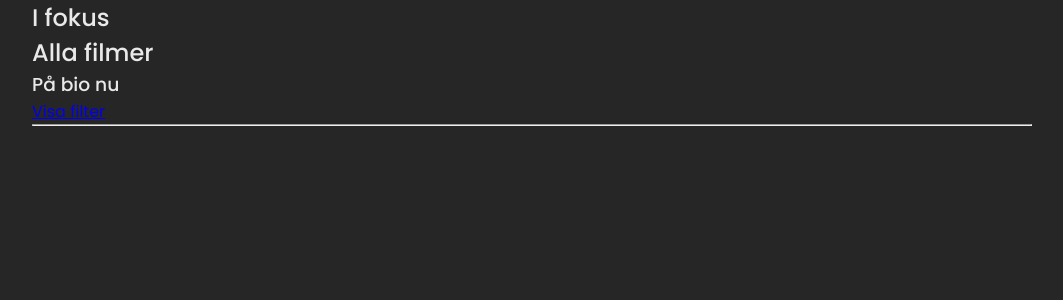
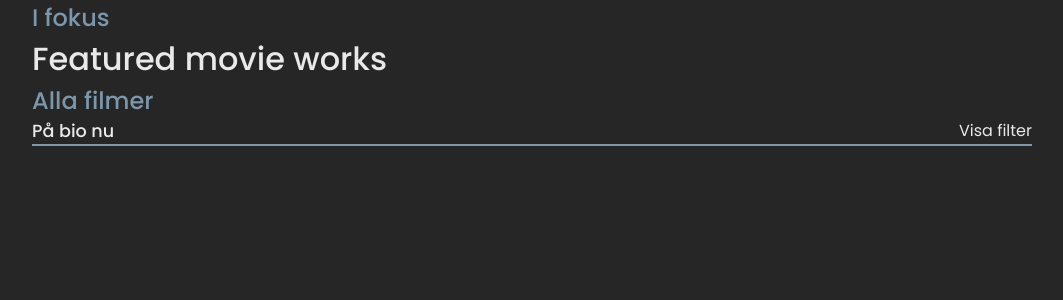
Before and after one commit to pernillafed/filmvisarna-cinema, a React (Create React App) app: page /movie-list in a window 1280 px wide. Shown: the top 300 px of the page, without its empty margins (108-1171 px from the left). Built offline with nearby package versions, Linux system fonts and the light colour scheme; a web font is replaced by a local one.

Commit message:
Created FeaturedMovie component and added it to MovieList page
Also added basic styles

```diff
--- /dev/null
+++ b/src/components/FeaturedMovie.jsx
@@ -0,0 +1,7 @@
+function FeaturedMovie() {
+    return (
+        <h1>Featured movie works</h1>
+    )
+}
+
+export default FeaturedMovie;
--- /dev/null
+++ b/src/css/MovieList.module.css
@@ -0,0 +1,18 @@
+.heading {
+    color:var(--main-header);
+}
+
+.filterLine {
+    display: flex;
+    justify-content: space-between;
+    border-bottom: 2px solid var(--main-header);
+}
+
+.filterLine h3 {
+    font-size: 1.1rem;
+}
+
+.filterLine a {
+    text-decoration: none;
+    color: #E9E9E9;
+}
--- a/src/pages/MovieList.jsx
+++ b/src/pages/MovieList.jsx
@@ -1,16 +1,20 @@
+import styles from '../css/MovieList.module.css';
+import FeaturedMovie from '../components/FeaturedMovie';
+
 function MovieList() {
     return (
         <div className="container">
             <div className="header">
-                <h2>I fokus</h2>
+                <h2 className={styles.heading}>I fokus</h2>
+                <FeaturedMovie />
             </div>
             <div className="movie-list">
-                <h2>Alla filmer</h2>
-                <div className="filter-line">
+                <h2 className={styles.heading}>Alla filmer</h2>
+                <div className={styles.filterLine}>
                     <h3>På bio nu</h3>
                     <a href="#">Visa filter</a>
                 </div>
-                <hr />
+                {/* MovieList component here */}
             </div>
         </div>
     )
```
